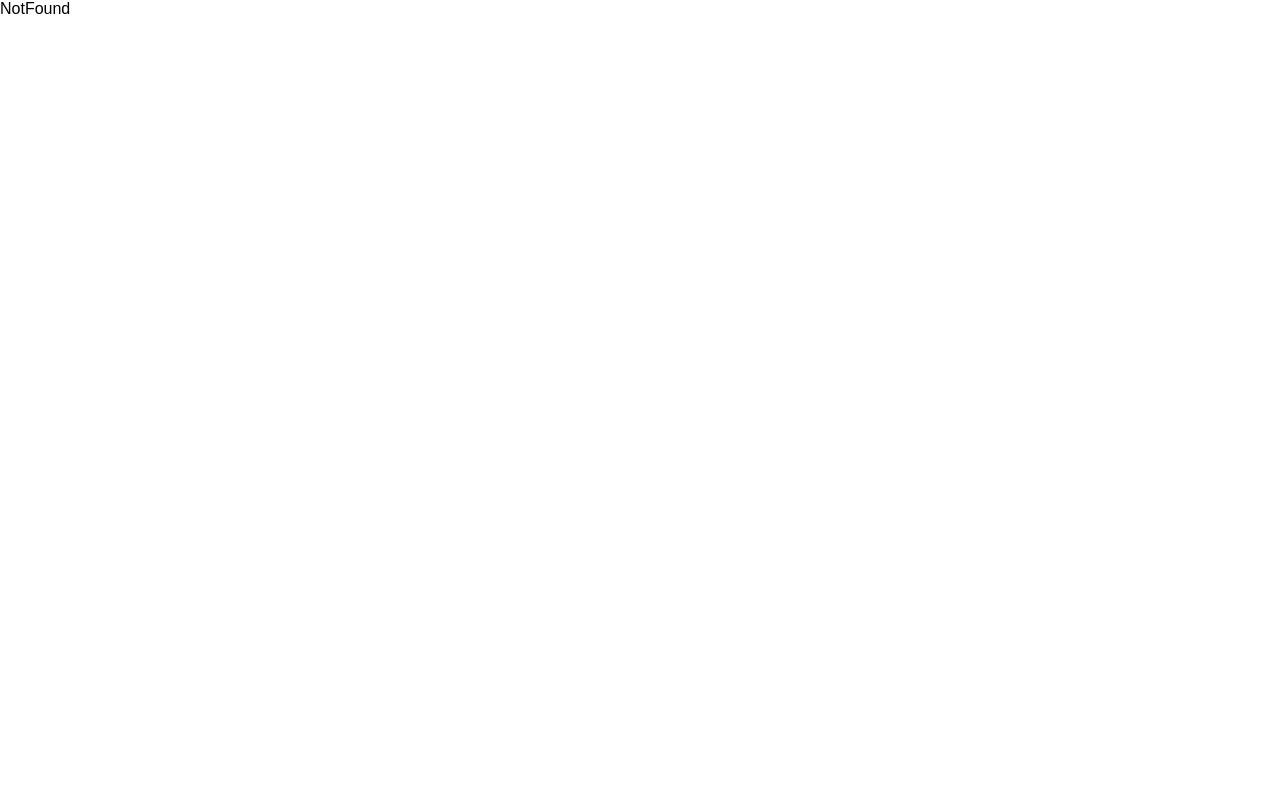
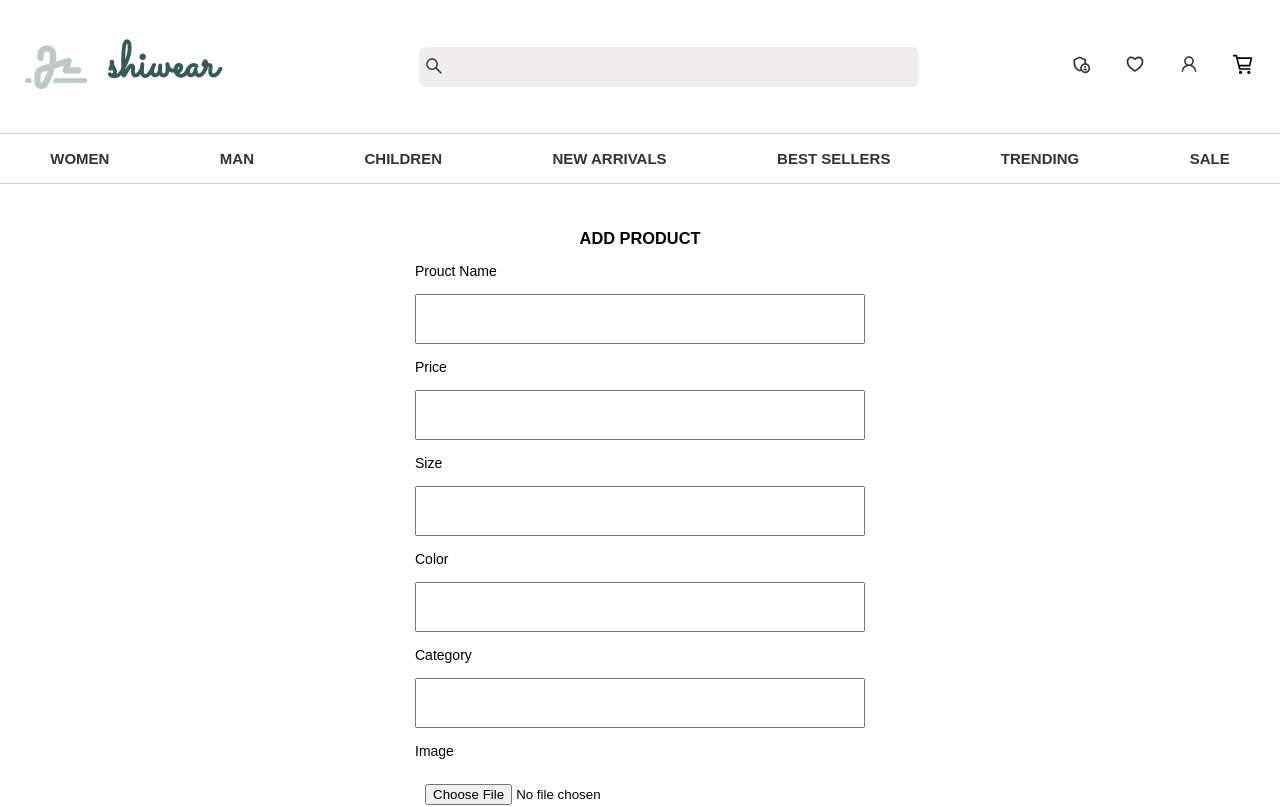
Before and after one commit to senaysenturk/e-commerce, a React (Create React App) app: page /admin/add-product in a window 1280 px wide. Shown: the top 807 px of the page. Built offline with nearby package versions, Linux system fonts and the light colour scheme.

Commit message:
#28 | add product page was designed

```diff
--- a/src/App.js
+++ b/src/App.js
@@ -12,16 +12,16 @@ import BestSellers from "./pages/dashboard/best-sellers/BestSellers";
 import Trending from "./pages/dashboard/trending/Trending";
 import Sale from "./pages/dashboard/sale/Sale";
 import ShoppingCart from "./pages/dashboard/shopping-cart/ShoppingCart";
-import Product from "./pages/dashboard/product/Product";
 import Login from "./pages/auth/login/Login";
 import SignUp from "./pages/auth/sign-up/SignUp";
-
 import NotFound from "./pages/not-found/NotFound";
 import Checkout from "./pages/dashboard/checkout/Checkout";
 import Favorites from "./pages/dashboard/favorites/Favorites";
 import UserProfile from "./pages/user-profile/UserProfile";
 import Products from "./pages/dashboard/product/Products";
 import CardDetail from "./components/shared/card/CardDetail";
+import AddProduct from "./pages/admin/add-product/AddProduct";
+import AdminLayout from "./layouts/admin-layout/AdminLayout";
 
 function App() {
   let id = 1;
@@ -53,6 +53,9 @@ function App() {
             <Route index element={<Login />} />
             <Route path="signUp" element={<SignUp />} />
           </Route>
+          <Route path="admin" element={<AdminLayout />}>
+            <Route path="add-product" element={<AddProduct />} />
+          </Route>
 
           <Route path="*" element={<NotFound />} />
         </Routes>
--- a/src/components/shared/header/Header.js
+++ b/src/components/shared/header/Header.js
@@ -2,6 +2,7 @@ import React from "react";
 import { Link, useNavigate } from "react-router-dom";
 import { RiHeart3Line } from "react-icons/ri";
 import { AiOutlineSearch, AiOutlineUser } from "react-icons/ai";
+import { MdOutlineAdminPanelSettings } from "react-icons/md";
 import { GrCart } from "react-icons/gr";
 
 import "./style.scss";
@@ -28,6 +29,13 @@ export const Header = ({ title }) => {
           </div>
           <div className="options">
             <ul>
+              <li>
+                <Link to="/admin/add-product">
+                  <span className="icon">
+                    <MdOutlineAdminPanelSettings />
+                  </span>
+                </Link>
+              </li>
               <li>
                 <Link to="/favorites">
                   <span className="icon">
--- a/src/components/shared/user-card/UserCard.js
+++ b/src/components/shared/user-card/UserCard.js
@@ -25,11 +25,11 @@ export const UserCard = () => {
       </div>
       <div className="content-options">
         <ul>
-        <li>
+          <li>
             <Link to="/user-profile">My Account</Link>
           </li>
           <li>
-            <Link>Order Tracking</Link>
+            <Link to="/add-product">Order Tracking</Link>
           </li>
           <li>
             <Link>Easy Returns</Link>
--- /dev/null
+++ b/src/layouts/admin-layout/AdminLayout.js
@@ -0,0 +1,18 @@
+import React from "react";
+import { Outlet } from "react-router-dom";
+import Footer from "../../components/shared/footer/Footer";
+import Header from "../../components/shared/header/Header";
+
+const AdminLayout = () => {
+  return (
+    <>
+      <Header title={"shiwear"} />
+      <div className="content">
+        <Outlet />
+      </div>
+      <Footer />
+    </>
+  );
+};
+
+export default AdminLayout;
--- a/src/layouts/auth-layout/AuthLayout.js
+++ b/src/layouts/auth-layout/AuthLayout.js
@@ -1,8 +1,5 @@
 import React from "react";
 import { Outlet } from "react-router-dom";
-
-import Login from "../../pages/auth/login/Login";
-import SignUp from "../../pages/auth/sign-up/SignUp";
 
 export const AuthLayout = () => {
   return (
--- /dev/null
+++ b/src/pages/admin/add-product/AddProduct.js
@@ -0,0 +1,34 @@
+import React from "react";
+import "./style.scss";
+
+const AddProduct = () => {
+  return (
+    <div className="add-product">
+      <h3>ADD PRODUCT</h3>
+      <div className="product">
+        <label htmlFor="">Prouct Name</label>
+        <input type="text" />
+
+        <label htmlFor="">Price</label>
+        <input type="text" />
+
+        <label htmlFor="">Size</label>
+        <input type="text" />
+
+        <label htmlFor="">Color</label>
+        <input type="text" />
+
+        <label htmlFor="">Category</label>
+        <input type="text" />
+
+        <label htmlFor="">Image</label>
+        <input type="file" />
+      </div>
+      <div className="add-button">
+        <button className="btn btn-primary">Add</button>
+      </div>
+    </div>
+  );
+};
+
+export default AddProduct;
--- /dev/null
+++ b/src/pages/admin/add-product/style.scss
@@ -0,0 +1,20 @@
+.add-product {
+  display: flex;
+  flex-direction: column;
+  justify-content: center;
+  align-items: center;
+  row-gap: 15px;
+  font-size: 14px;
+  padding: 25px 10px;
+  margin: 20px 0;
+  .product {
+    display: flex;
+    flex-direction: column;
+    row-gap: 15px;
+    input {
+      width: 450px;
+      height: 50px;
+      padding: 10px;
+    }
+  }
+}
--- a/src/pages/auth/login/Login.js
+++ b/src/pages/auth/login/Login.js
@@ -1,6 +1,6 @@
 import React from "react";
 
-import "./index.scss";
+import "./style.scss";
 import "../../../utilities.scss";
 import { RiFacebookBoxFill, RiAppleFill } from "react-icons/ri";
 import { FcGoogle } from "react-icons/fc";
@@ -62,8 +62,9 @@ export const Login = () => {
                 <input type="checkbox" id="remember-me" />
                 <label htmlFor="remember-me">Remember me</label>
               </form>
-              <div className="login-btn"></div>
-              <button className="login-btn btn-primary">Login</button>
+              <div className="login-btn">
+                <button className="login-btn btn-primary">Login</button>
+              </div>
             </div>
             <div className="or-divide">
               <span className="hr"></span>
```
Also changed, not shown: src/layouts/admin-layout/style.scss (added), src/pages/auth/login/style.scss (renamed from src/pages/auth/login/index.scss).
